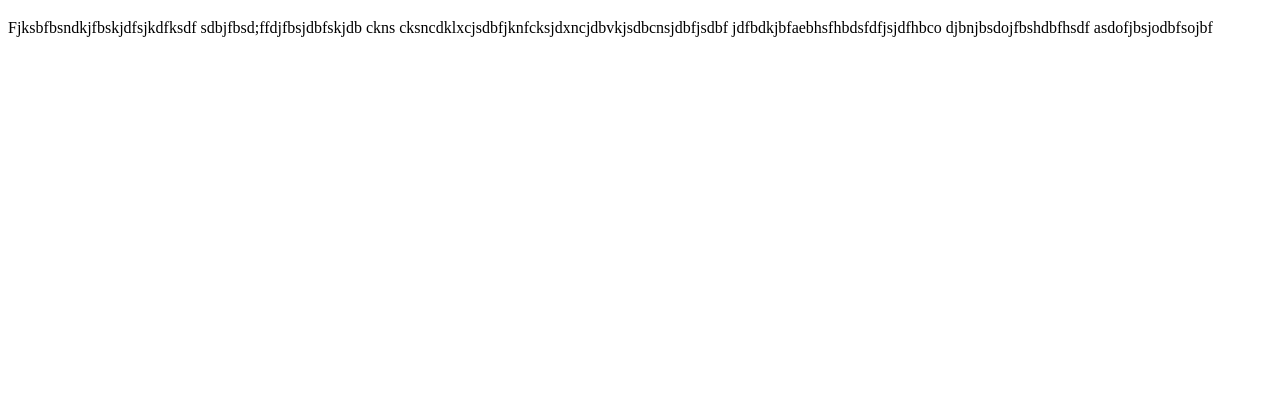
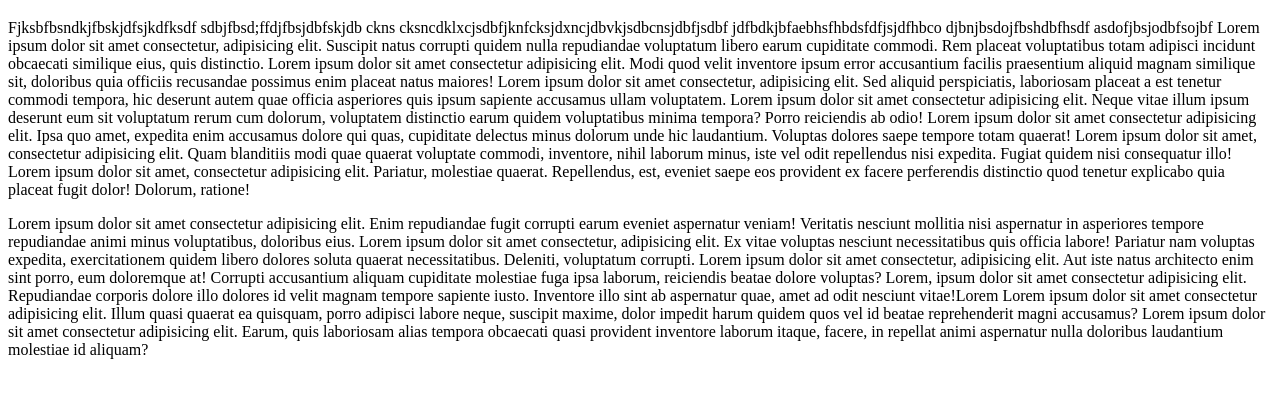
Before and after one commit to jewel-paulson/demo-git, a plain HTML site: page index.html in a window 1280 px wide. Shown: the part 61-458 px from the top of the page. Drawn offline with Linux system fonts and the light colour scheme.

Commit message:
added a new paragraph to index.html

```diff
--- /dev/null
+++ b/css/style.css
@@ -0,0 +1,3 @@
+p {
+    color:brown;
+}
--- a/index.html
+++ b/index.html
@@ -12,6 +12,20 @@
         jdfbdkjbfaebhsfhbdsfdfjsjdfhbco
         djbnjbsdojfbshdbfhsdf
         asdofjbsjodbfsojbf
+        Lorem ipsum dolor sit amet consectetur, adipisicing elit. Suscipit natus corrupti quidem nulla repudiandae voluptatum libero earum cupiditate commodi. Rem placeat voluptatibus totam adipisci incidunt obcaecati similique eius, quis distinctio.
+        Lorem ipsum dolor sit amet consectetur adipisicing elit. Modi quod velit inventore ipsum error accusantium facilis praesentium aliquid magnam similique sit, doloribus quia officiis recusandae possimus enim placeat natus maiores!
+        Lorem ipsum dolor sit amet consectetur, adipisicing elit. Sed aliquid perspiciatis, laboriosam placeat a est tenetur commodi tempora, hic deserunt autem quae officia asperiores quis ipsum sapiente accusamus ullam voluptatem.
+        Lorem ipsum dolor sit amet consectetur adipisicing elit. Neque vitae illum ipsum deserunt eum sit voluptatum rerum cum dolorum, voluptatem distinctio earum quidem voluptatibus minima tempora? Porro reiciendis ab odio!
+        Lorem ipsum dolor sit amet consectetur adipisicing elit. Ipsa quo amet, expedita enim accusamus dolore qui quas, cupiditate delectus minus dolorum unde hic laudantium. Voluptas dolores saepe tempore totam quaerat!
+        Lorem ipsum dolor sit amet, consectetur adipisicing elit. Quam blanditiis modi quae quaerat voluptate commodi, inventore, nihil laborum minus, iste vel odit repellendus nisi expedita. Fugiat quidem nisi consequatur illo!
+        Lorem ipsum dolor sit amet, consectetur adipisicing elit. Pariatur, molestiae quaerat. Repellendus, est, eveniet saepe eos provident ex facere perferendis distinctio quod tenetur explicabo quia placeat fugit dolor! Dolorum, ratione!
+    </p>
+    <p>Lorem ipsum dolor sit amet consectetur adipisicing elit. Enim repudiandae fugit corrupti earum eveniet aspernatur veniam! Veritatis nesciunt mollitia nisi aspernatur in asperiores tempore repudiandae animi minus voluptatibus, doloribus eius.
+        Lorem ipsum dolor sit amet consectetur, adipisicing elit. Ex vitae voluptas nesciunt necessitatibus quis officia labore! Pariatur nam voluptas expedita, exercitationem quidem libero dolores soluta quaerat necessitatibus. Deleniti, voluptatum corrupti.
+        Lorem ipsum dolor sit amet consectetur, adipisicing elit. Aut iste natus architecto enim sint porro, eum doloremque at! Corrupti accusantium aliquam cupiditate molestiae fuga ipsa laborum, reiciendis beatae dolore voluptas?
+        Lorem, ipsum dolor sit amet consectetur adipisicing elit. Repudiandae corporis dolore illo dolores id velit magnam tempore sapiente iusto. Inventore illo sint ab aspernatur quae, amet ad odit nesciunt vitae!Lorem
+        Lorem ipsum dolor sit amet consectetur adipisicing elit. Illum quasi quaerat ea quisquam, porro adipisci labore neque, suscipit maxime, dolor impedit harum quidem quos vel id beatae reprehenderit magni accusamus?
+        Lorem ipsum dolor sit amet consectetur adipisicing elit. Earum, quis laboriosam alias tempora obcaecati quasi provident inventore laborum itaque, facere, in repellat animi aspernatur nulla doloribus laudantium molestiae id aliquam?
     </p>
 </body>
 </html>
```
